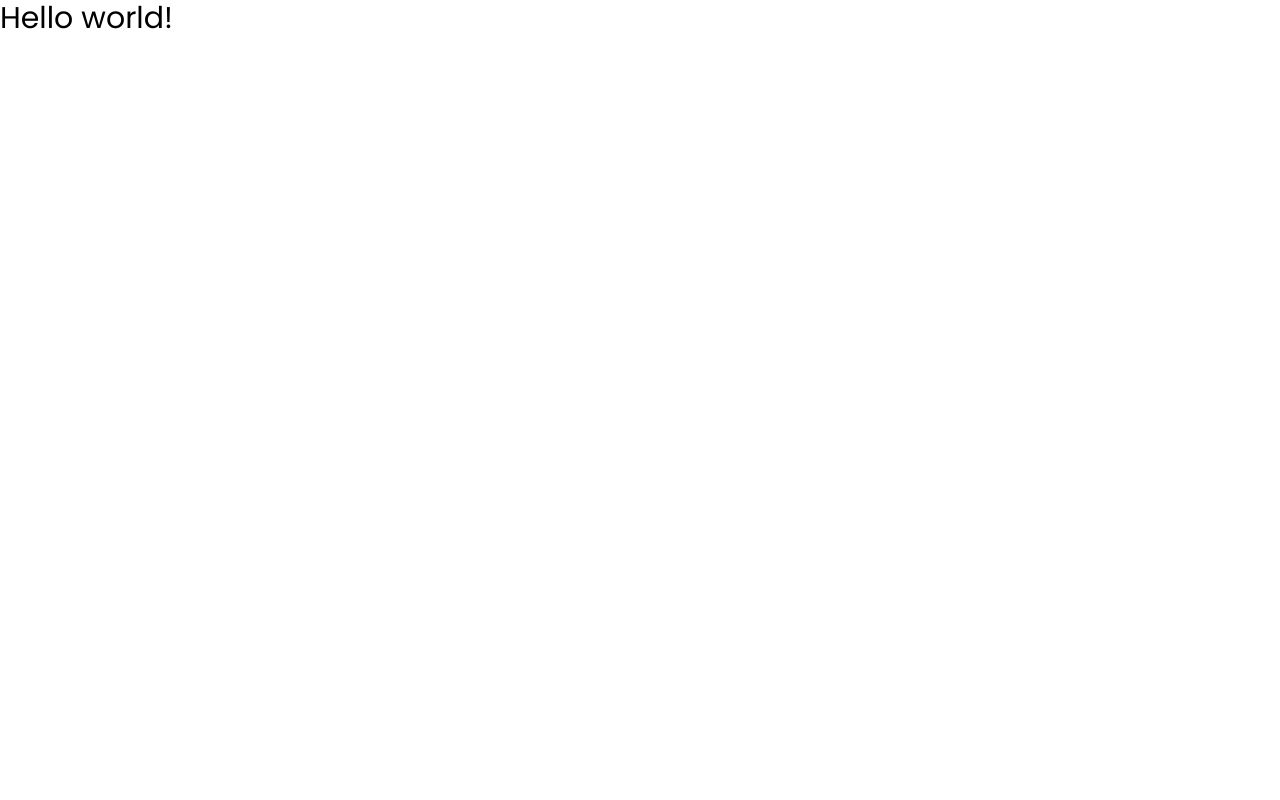
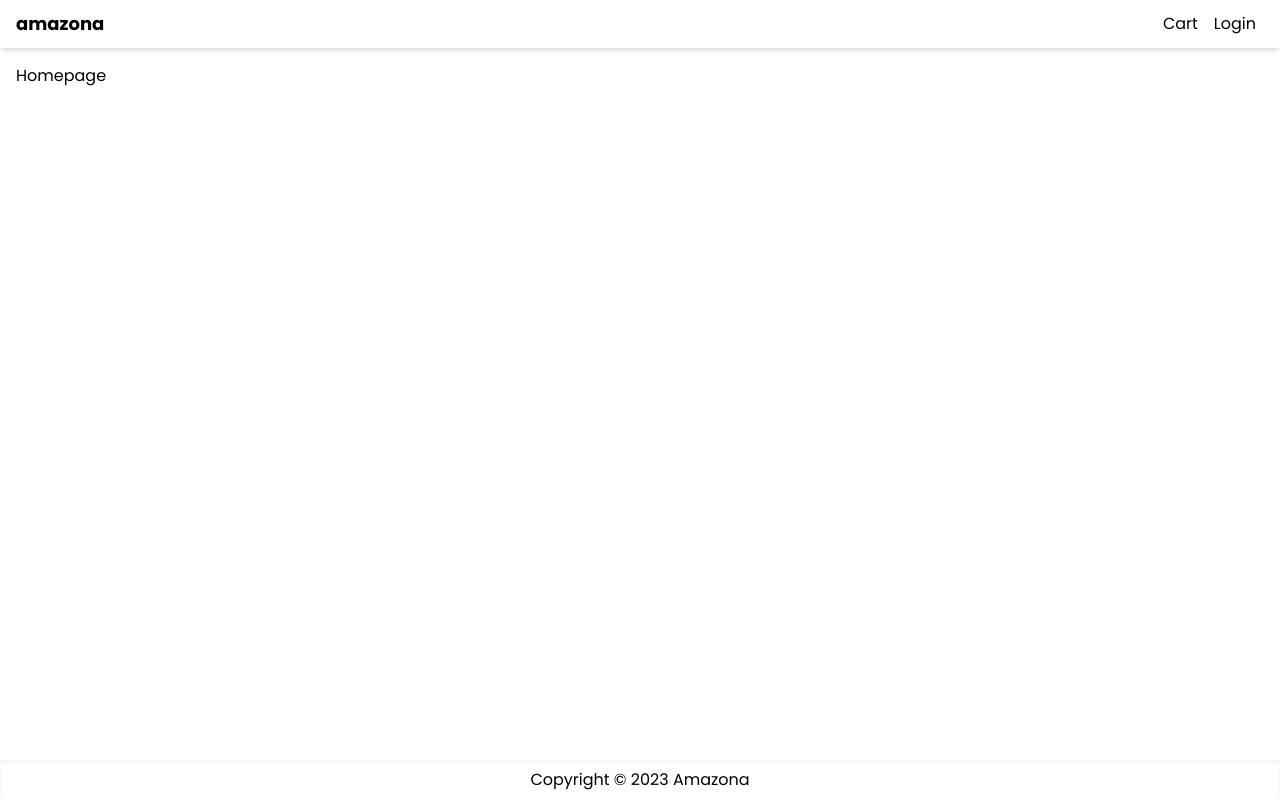
Before and after one commit to Yuric888/yuric-nextjs-amazona, a Next.js app: page / in a window 1280 px wide. Built offline with nearby package versions, Linux system fonts and the light colour scheme.

Commit message:
setup-Layout

```diff
--- /dev/null
+++ b/src/components/Layout.tsx
@@ -0,0 +1,41 @@
+import Head from "next/head";
+import Link from "next/link";
+
+type Props = {
+  children: React.ReactNode | React.ReactNode[];
+  title: string;
+};
+
+const Layout = ({ children, title }: Props) => {
+  return (
+    <>
+      <Head>
+        <title>{title ? title + " - Amazona" : "Amazona"}</title>
+        <meta name="description" content="Ecommerce Website" />
+      </Head>
+      <div className="flex min-h-screen flex-col justify-between">
+        <header>
+          <nav className="flex h-12 justify-between items-center shadow-md px-4">
+            <Link href="/">
+              <p className="text-lg font-bold">amazona</p>
+            </Link>
+            <div>
+              <Link href="/cart" className="p-2">
+                Cart
+              </Link>
+              <Link href="/login" className="p-2">
+                Login
+              </Link>
+            </div>
+          </nav>
+        </header>
+        <main className="container m-auto mt-4 px-4">{children}</main>
+        <footer className="flex justify-center items-center h-10 shadow-inner">
+          <p>Copyright &#169; 2023 Amazona</p>
+        </footer>
+      </div>
+    </>
+  );
+};
+
+export default Layout;
--- a/src/pages/index.tsx
+++ b/src/pages/index.tsx
@@ -1,16 +1,5 @@
-import Head from "next/head";
-import Image from "next/image";
-import { Inter } from "next/font/google";
-import styles from "@/styles/Home.module.css";
-
-const inter = Inter({ subsets: ["latin"] });
+import Layout from "@/components/Layout";
 
 export default function Home() {
-  return (
-    <>
-      <div className="container mx-auto">
-        <h1 className="text-3xl ">Hello world!</h1>
-      </div>
-    </>
-  );
+  return <Layout title="Home Page">Homepage</Layout>;
 }
```
Also changed, not shown: .eslintrc.json.
